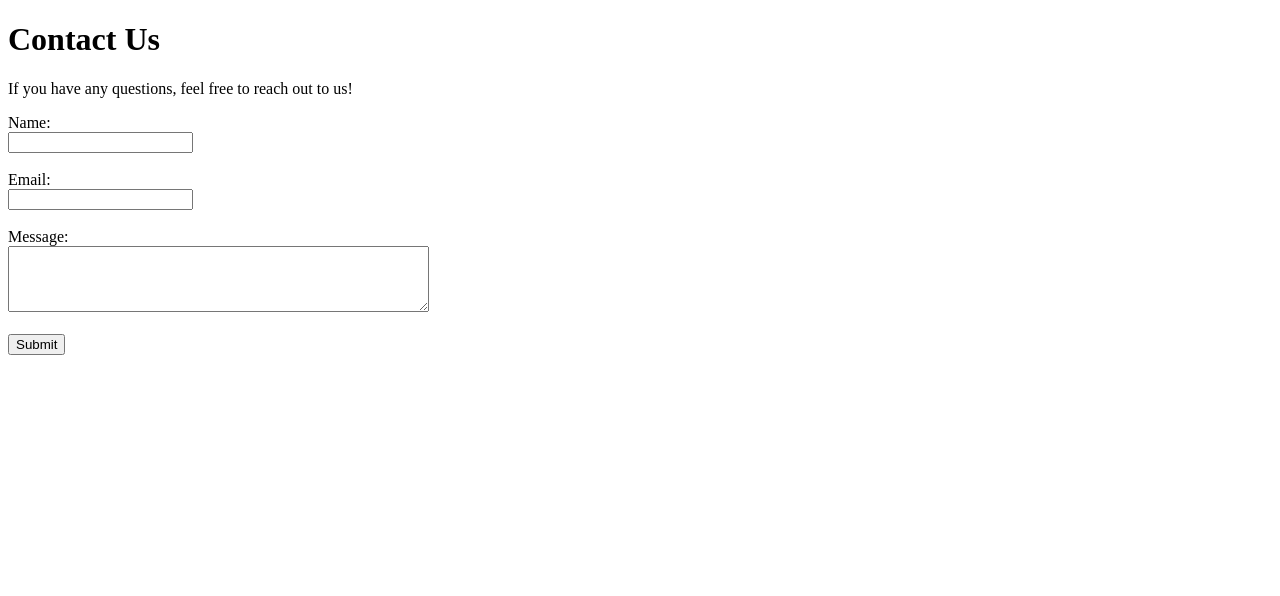
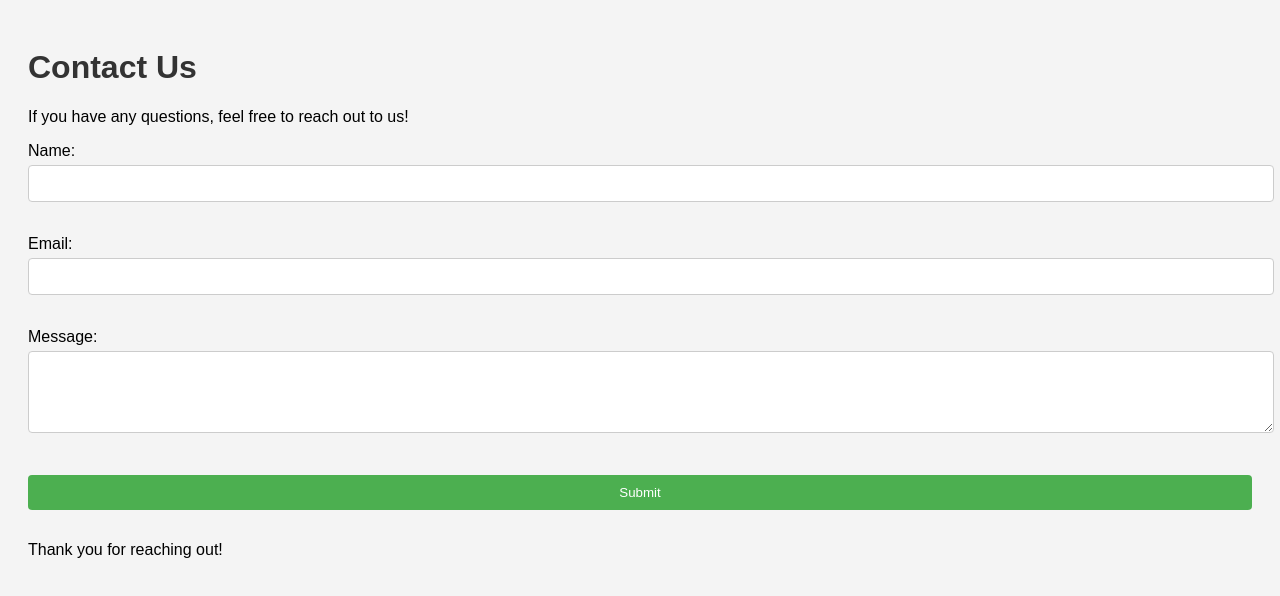
Before and after one commit to bhumika443/GitBasic, a plain HTML site: page contactus.html in a window 1280 px wide. Drawn offline with Linux system fonts and the light colour scheme.

Commit message:
Fix: Correct HTML structure and style for contact us page

```diff
--- a/contactus.html
+++ b/contactus.html
@@ -3,6 +3,38 @@
 
 <head>
     <title>Contact Us</title>
+    <style>
+        input, textarea {
+            width: 100%;
+            padding: 10px;
+            margin: 5px 0 15px 0;
+            border: 1px solid #ccc;
+            border-radius: 4px;
+        }
+        input[type="submit"] {
+            background-color: #4CAF50;
+            color: white;
+            border: none;
+            cursor: pointer;
+        }
+        input[type="submit"]:focus {
+            outline: none;
+        }
+        input[type="submit"]:hover {
+            background-color: #45a049;
+        }
+        body {
+            font-family: Arial, sans-serif;
+            margin: 2
+            0px;
+            padding: 20px;
+            background-color: #f4f4f4;
+        }
+        h1 {
+            color: #333;
+        }
+
+    </style>
 </head>
 
 <body>
@@ -19,5 +51,9 @@
         <textarea id="message" name="message" rows="4" cols="50" required></textarea><br><br>
 
         <input type="submit" value="Submit">
+    </form>
+    <p>Thank you for reaching out!</p>
+</body>
 
 </html>
+<!-- End of contactus.html -->
```
